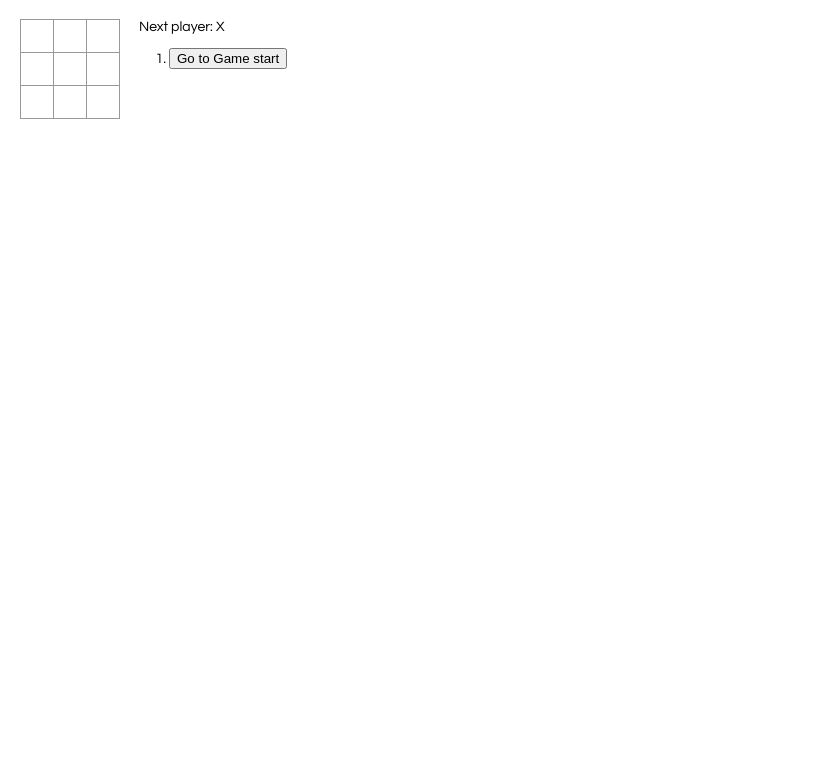
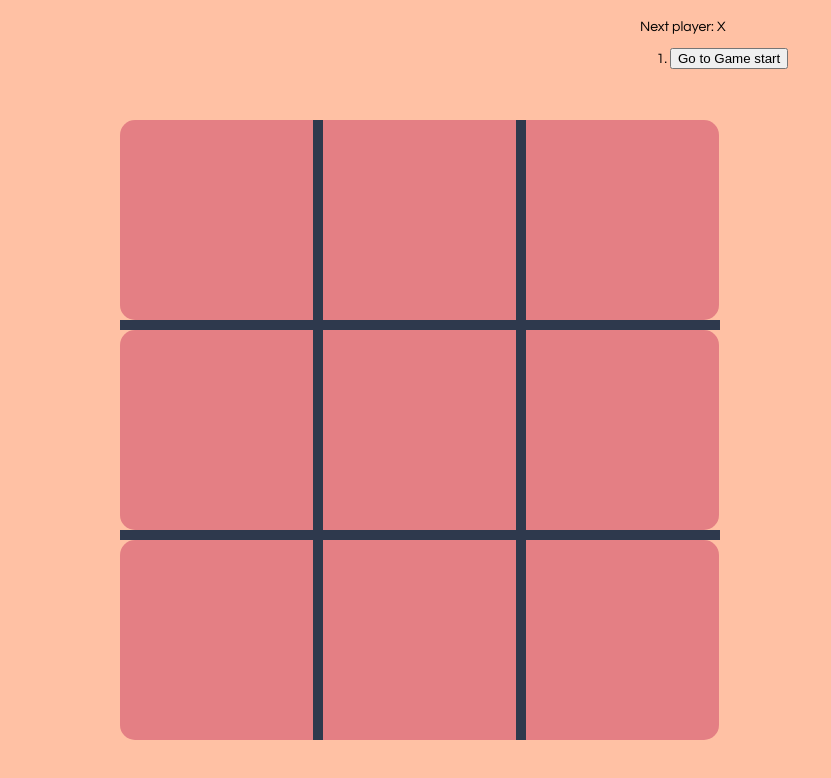
Before and after one commit to crt10/tic-tac-toe-react, a React app: page / in a window 1280 px wide. Shown: the whole page, without its empty margins (0-831 px from the left). Built offline with nearby package versions, Linux system fonts and the light colour scheme.

Commit message:
visual update
- replaced <button> with <div> for each square
- when hovering over squares, cursor now changes to finger icon
- entire grid is now larger
- implemented shapes for 'X' and 'O' with css, instead of just
displaying the text
- color scheme is now different
- squares now contain another square in them for different colors

```diff
--- a/src/index.css
+++ b/src/index.css
@@ -1,35 +1,79 @@
 body {
   font: 14px "Century Gothic", Futura, sans-serif;
   margin: 20px;
+  background: #ffc1a4;
 }
 
 ol, ul {
   padding-left: 30px;
 }
 
-.board-row:after {
-  clear: both;
-  content: "";
-  display: table;
+.game-board {
+  width: 600px;
+  height: 600px;
+  position: relative;
+  left: 50%;
+  top: 50%;
+  transform: translate(-50%, -50%);
+  transform-origin: center center;
 }
 
+.board {
+  box-sizing: inherit;
+  width: 100%;
+  height: 100%;
+}
+
+.board-row{
+  height: 33.333333333%;
+}
+
+.board-row.line{
+  height: 33.333333333%;
+  border-bottom: 10px solid#2e394d;
+}
 .status {
   margin-bottom: 10px;
 }
 
 .square {
-  background: #fff;
-  border: 1px solid #999;
+  width: 193px;
+  height: 100%;
+  background:#e47f84;
   float: left;
   font-size: 24px;
   font-weight: bold;
   line-height: 34px;
-  height: 34px;
-  margin-right: -1px;
-  margin-top: -1px;
-  padding: 0;
   text-align: center;
-  width: 34px;
+  cursor: pointer;
+  display: flex;
+  justify-content: center;
+  align-items:center;
+}
+
+.square.left {
+  border-right: 5px solid #2e394d;
+  border-top-left-radius: 15px;
+  border-bottom-left-radius: 15px;
+}
+
+.square.middle {
+  border-left: 5px solid #2e394d;
+  border-right: 5px solid #2e394d;
+}
+
+.square.right {
+  border-left: 5px solid #2e394d;
+  border-top-right-radius: 15px;
+  border-bottom-right-radius: 15px;
+}
+
+.space{
+  position: relative;
+  width: 80%;
+  height: 80%;
+  background: rgb(110, 71, 107);
+  border-radius: 15px;
 }
 
 .square:focus {
@@ -41,8 +85,11 @@ ol, ul {
 }
 
 .game {
+  position: relative;
+  resize: both;
+  width: 800px;
+  height: 800px;
   display: flex;
-  flex-direction: row;
 }
 
 .game-info {
--- a/src/index.js
+++ b/src/index.js
@@ -2,38 +2,102 @@ import React from 'react';
 import ReactDOM from 'react-dom';
 import './index.css';
 
-function Square(props) {
-  return (
-    <button
-    className="square"
-    onClick={props.onClick}
-    >
-      {props.value}
-    </button>
-  );
+class Square extends React.Component {
+  renderValue() {
+    switch(this.props.value) {
+      case 'X':
+        return (
+          <div className="space">
+            <div style={{
+              position: 'absolute',
+              width: '175px',
+              height: '15px',
+              top: '50%',
+              left: '50%',
+              transformOrigin: 'top left',
+              transform: 'rotate(45deg) translate(-50%, -50%)',
+              borderRadius: '5px',
+              background: 'rgb(255, 250, 220)',}} />
+            <div style={{
+              position: 'absolute',
+              width: '175px',
+              height: '15px',
+              top: '50%',
+              left: '50%',
+              transformOrigin: 'top left',
+              transform: 'rotate(-45deg) translate(-50%, -50%)',
+              borderRadius: '5px',
+              background: 'rgb(255, 250, 220)',}} />
+          </div>
+        )
+        break;
+      case 'O':
+        return (
+          <div className="space">
+            <div style={{
+              position: 'absolute',
+              width: '120px',
+              height: '120px',
+              border: '15px solid rgb(255, 250, 220)',
+              borderRadius: '120px',
+              top: '50%',
+              left: '50%',
+              transformOrigin: 'top left',
+              transform: 'translate(-50%, -50%)',}} />
+          </div>
+        )
+      //   break;
+      // default:
+      //   return (
+      //     <div className="empty"></div>
+      //   )
+    }
+  }
+
+  render() {
+    return (
+      <div
+      className={this.props.name}
+      onClick={this.props.onClick}
+      >
+        {this.renderValue()}
+      </div>
+    );
+  }
 }
-
-
 
 class Board extends React.Component {
   renderSquare(i) {
+    let name = "square";
+    switch(i%3) {
+      case 0:
+        name += " left";
+        break;
+      case 1:
+        name += " middle";
+        break;
+      default:
+        name += " right";
+    }
+
     return (
       <Square
       value={this.props.squares[i]}
       onClick={() => this.props.onClick(i)}
+      name={name}
       />
     );
   }
 
   render() {
     return (
-      <div>
-        <div className="board-row">
+      <div className="board">
+        <div className="board-row line">
           {this.renderSquare(0)}
           {this.renderSquare(1)}
           {this.renderSquare(2)}
         </div>
-        <div className="board-row">
+        <div className="board-row line">
           {this.renderSquare(3)}
           {this.renderSquare(4)}
           {this.renderSquare(5)}
```
